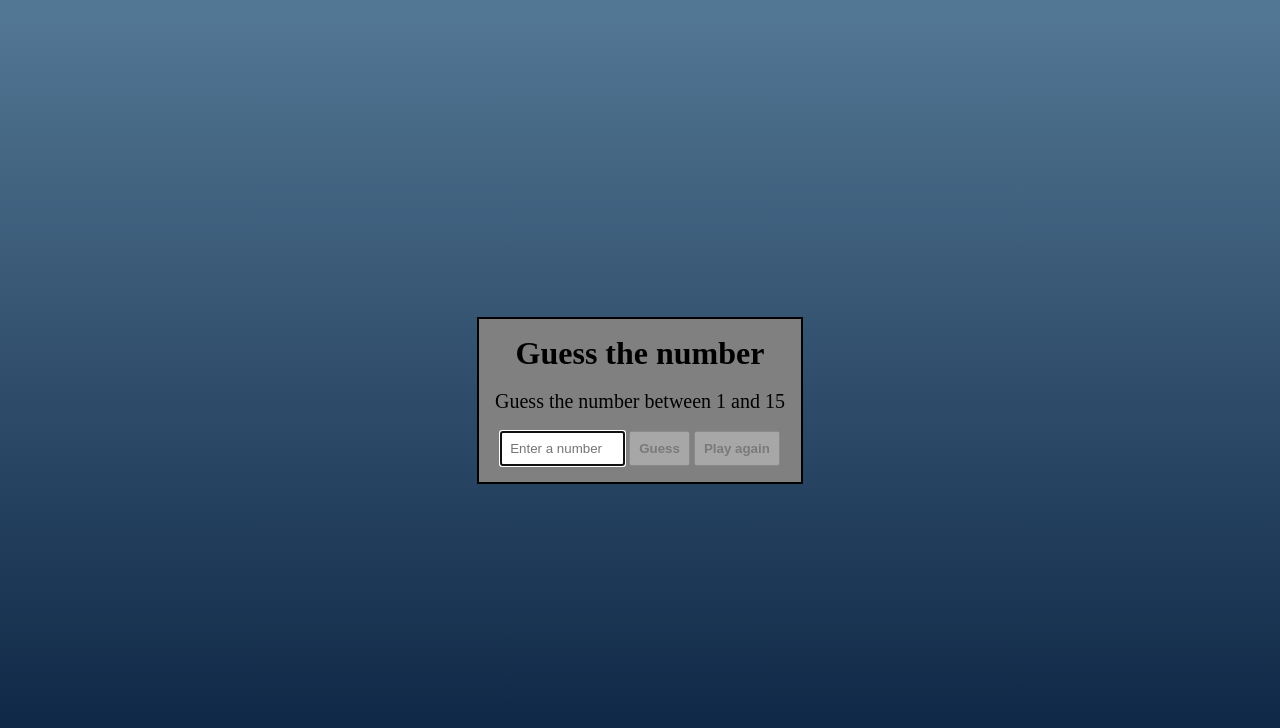
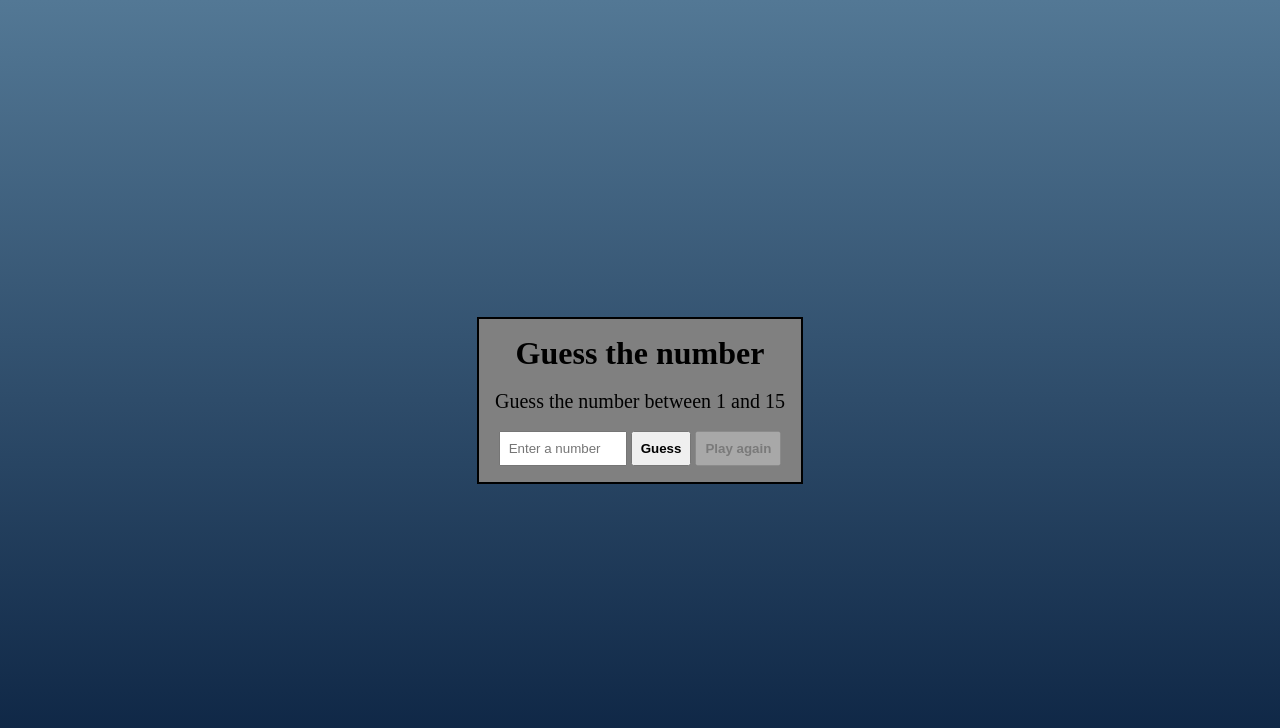
Before and after one commit to janceprnic/Number-guessing-game, a plain HTML site: page index.html in a window 1280 px wide. Drawn offline with Linux system fonts and the light colour scheme.

Commit message:
Add files via upload

```diff
--- a/index.html
+++ b/index.html
@@ -16,7 +16,9 @@
 <body>
 
     <div class="main-container">
+
         <div class="guess-div">
+
             <h1>Guess the number</h1>
 
             <br />
@@ -25,12 +27,14 @@
 
             <br />
 
-            <input inputmode="numeric" id="num-input" placeholder="Enter a number" autofocus onkeyup="isEmpty()">
+            <input id="num-input" type="number" min="1" max="15" placeholder="Enter a number" style="width: 128px;">
 
-            <button id="guess-btn" disabled>Guess</button>
+            <button id="guess-btn">Guess</button>
 
             <button id="again">Play again</button>
+
         </div>
+
     </div>
 
     <script src="app.js"> </script>
```
